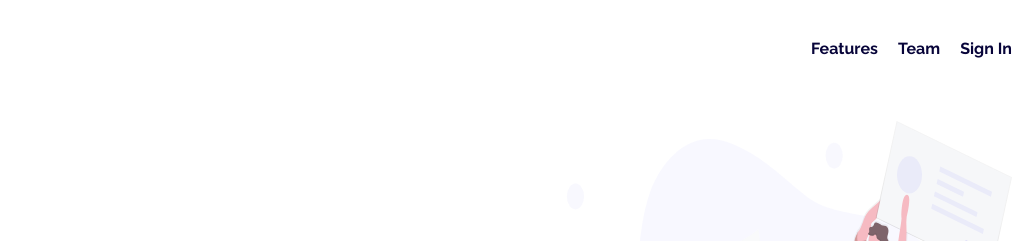
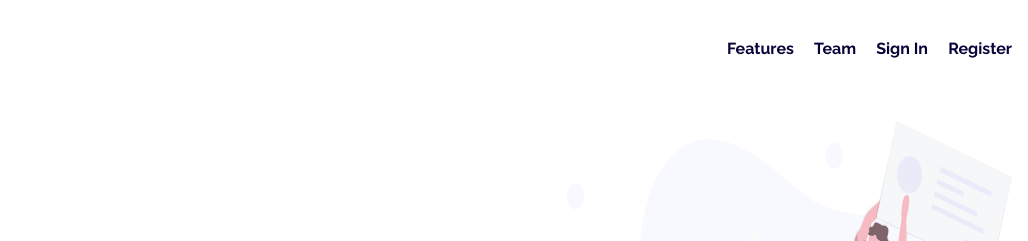
Before and after one commit to ceenobi/newfyloo, a plain HTML site: page index.html in a window 1280 px wide. Shown: the top 241 px of the page, 252-1280 px from the left. Drawn offline with nearby package versions, Linux system fonts and the light colour scheme.

Commit message:
register link

```diff
--- a/index.html
+++ b/index.html
@@ -45,6 +45,7 @@
         <a href="#" class="text-decoration-none ms-3">Features</a>
         <a href="#" class="text-decoration-none ms-3">Team</a>
         <a href="#" class="text-decoration-none ms-3">Sign In</a>
+        <a href="#" class="text-decoration-none ms-3">Register</a>
       </div>
       <i
         class="bi bi-list text-primary d-block d-md-none"
```
